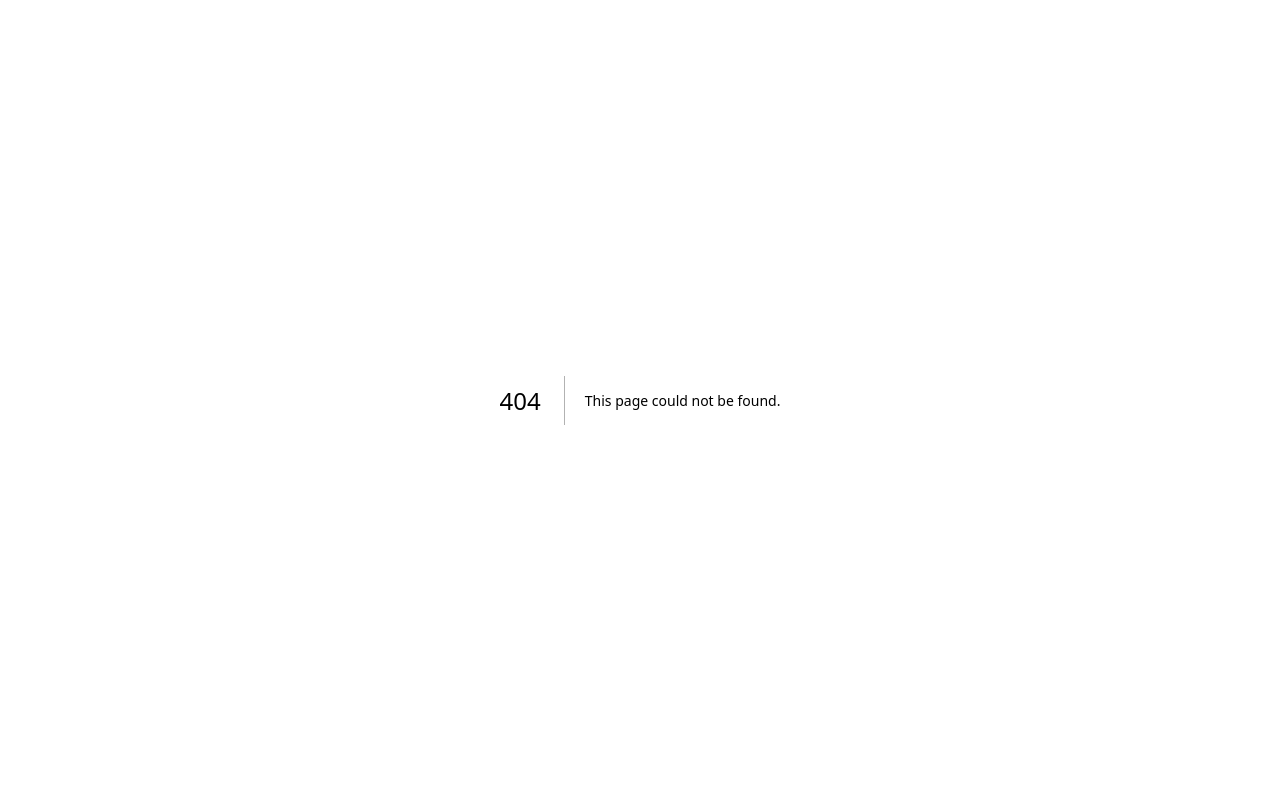
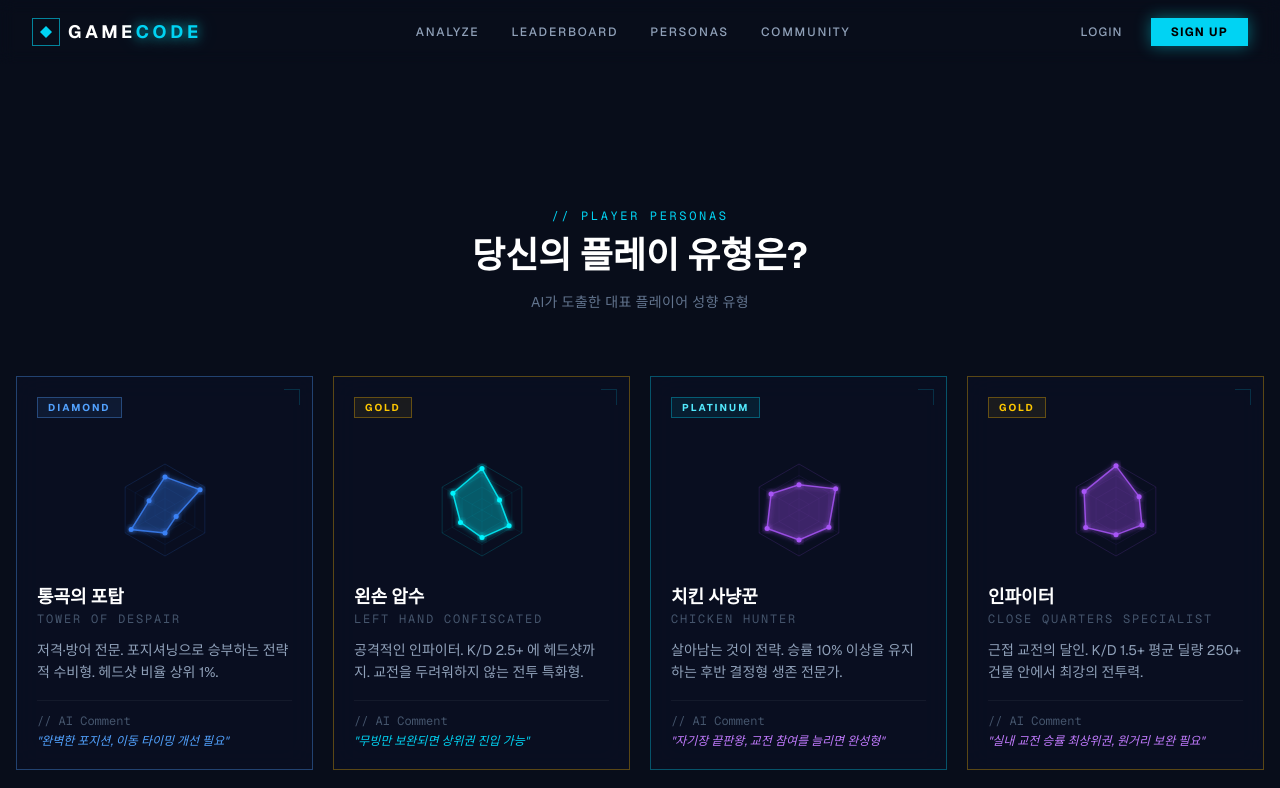
Before and after one commit to hyerimhaleylee/gameinfocode, a Next.js app: page /persona in a window 1280 px wide. Before the commit this address had no page. Shown: the top 788 px of the page. Built offline with nearby package versions, Linux system fonts and the light colour scheme.

Commit message:
feat: add /persona page and wire Navbar Personas link

```diff
--- /dev/null
+++ b/app/persona/page.tsx
@@ -0,0 +1,17 @@
+import Navbar from "@/components/Navbar";
+import PersonaCards from "@/components/PersonaCards";
+import Footer from "@/components/Footer";
+
+export const metadata = { title: "Personas — GAMECODE" };
+
+export default function PersonaPage() {
+  return (
+    <main className="bg-[#080d1a] min-h-screen overflow-x-hidden">
+      <Navbar />
+      <div className="pt-24">
+        <PersonaCards />
+      </div>
+      <Footer />
+    </main>
+  );
+}
--- a/components/Navbar.tsx
+++ b/components/Navbar.tsx
@@ -4,7 +4,12 @@ import { useState, useEffect } from "react";
 import { motion } from "framer-motion";
 import Link from "next/link";
 
-const NAV_LINKS = ["Analyze", "Leaderboard", "Personas", "Community"];
+const NAV_LINKS = [
+  { label: "Analyze", href: "/" },
+  { label: "Leaderboard", href: "#" },
+  { label: "Personas", href: "/persona" },
+  { label: "Community", href: "#" },
+];
 
 export default function Navbar({ onReset }: { onReset?: () => void }) {
   const [scrolled, setScrolled] = useState(false);
@@ -43,11 +48,11 @@ export default function Navbar({ onReset }: { onReset?: () => void }) {
           <div className="hidden md:flex items-center gap-8">
             {NAV_LINKS.map((item) => (
               <Link
-                key={item}
-                href="#"
+                key={item.label}
+                href={item.href}
                 className="text-xs font-medium text-slate-400 hover:text-cyan-400 transition-colors duration-200 tracking-[0.15em] uppercase"
               >
-                {item}
+                {item.label}
               </Link>
             ))}
           </div>
@@ -81,11 +86,11 @@ export default function Navbar({ onReset }: { onReset?: () => void }) {
           <div className="md:hidden border-t border-cyan-500/15 py-4 space-y-3">
             {NAV_LINKS.map((item) => (
               <Link
-                key={item}
-                href="#"
+                key={item.label}
+                href={item.href}
                 className="block text-xs text-slate-400 hover:text-cyan-400 tracking-widest uppercase py-1"
               >
-                {item}
+                {item.label}
               </Link>
             ))}
             <div className="flex gap-3 pt-2">
```
